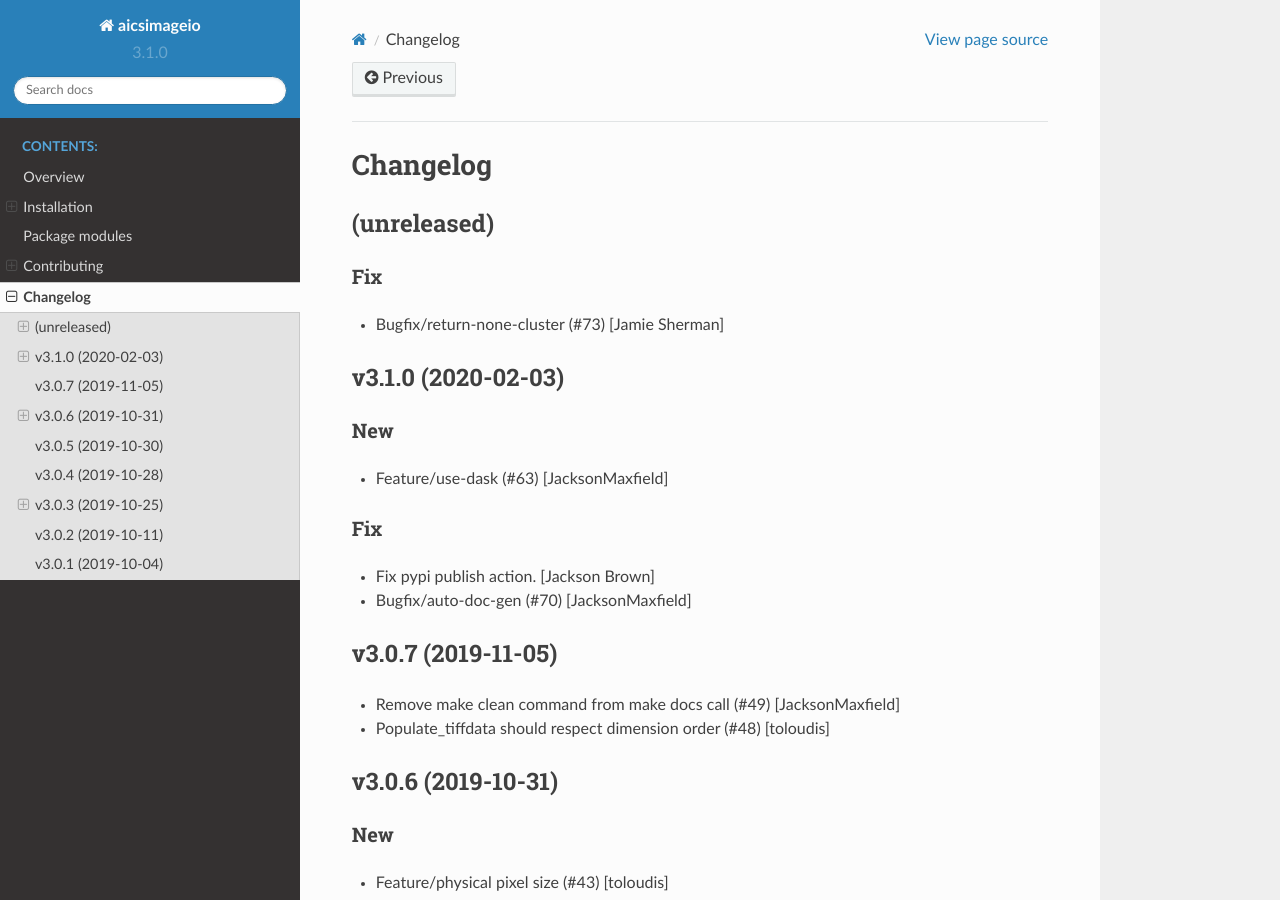
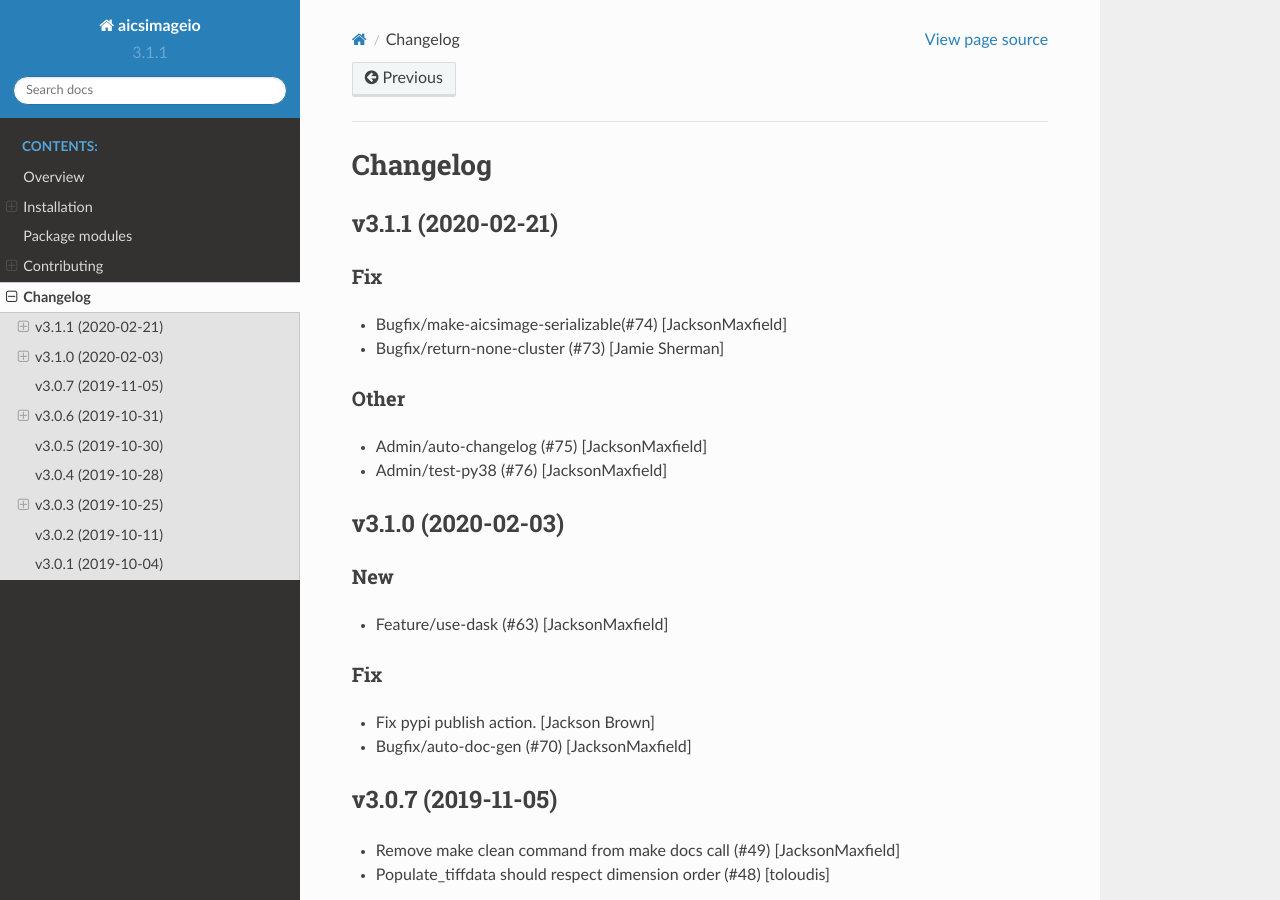
Before and after one commit to AllenCellModeling/aicsimageio, a Sphinx documentation site: the page built from docs/changelog.rst, in a window 1280 px wide and 900 px high. Built offline with Sphinx 7.4.7 and the Read the Docs theme 2.0.0, drawn with Linux system fonts in a browser that asks for light colours; pages that are not in the unit, such as notebooks, are missing from menus.

Commit message:
Bump version: 3.1.0 → 3.1.1

```diff
--- a/aicsimageio/__init__.py
+++ b/aicsimageio/__init__.py
@@ -7,4 +7,4 @@ from .aics_image import imread_dask  # noqa: F401
 
 # Do not edit this string manually, always use bumpversion
 # Details in CONTRIBUTING.md
-__version__ = "3.1.0"
+__version__ = "3.1.1"
--- a/docs/changelog.rst
+++ b/docs/changelog.rst
@@ -1,12 +1,18 @@
 Changelog
 =========
 
-(unreleased)
-------------
+v3.1.1 (2020-02-21)
+-------------------
 
 Fix
 ~~~
+- Bugfix/make-aicsimage-serializable(#74) [JacksonMaxfield]
 - Bugfix/return-none-cluster (#73) [Jamie Sherman]
+
+Other
+~~~~~
+- Admin/auto-changelog (#75) [JacksonMaxfield]
+- Admin/test-py38 (#76) [JacksonMaxfield]
 
 
 v3.1.0 (2020-02-03)
--- a/setup.cfg
+++ b/setup.cfg
@@ -1,5 +1,5 @@
 [bumpversion]
-current_version = 3.1.0
+current_version = 3.1.1
 commit = True
 tag = True
 
--- a/setup.py
+++ b/setup.py
@@ -112,6 +112,6 @@ setup(
     url="https://github.com/AllenCellModeling/aicsimageio",
     # Do not edit this string manually, always use bumpversion
     # Details in CONTRIBUTING.md
-    version="3.1.0",
+    version="3.1.1",
     zip_safe=False,
 )
```
